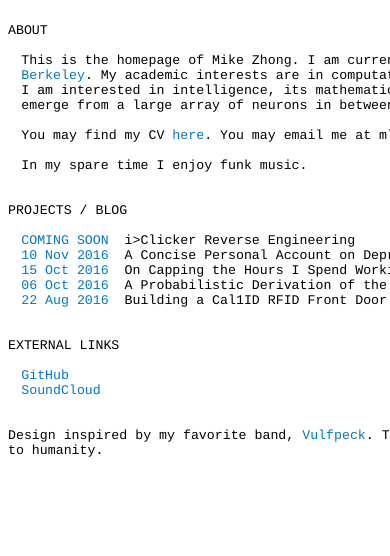
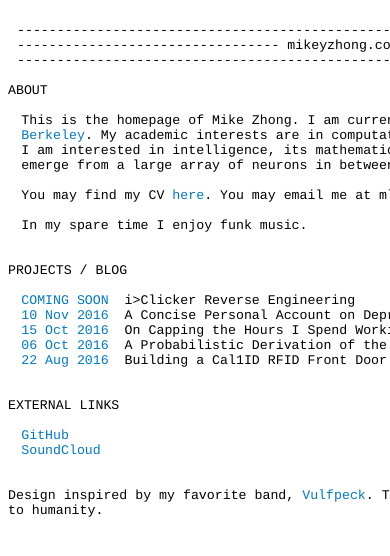
Before and after one commit to mlyzhong/mikeyzhong.com, a plain HTML site: page index.html in a window 390 px wide. Shown: the top 556 px of the page. Drawn offline with Linux system fonts and the light colour scheme.

Commit message:
trya again now?

```diff
--- a/mikeyzhong_files/font.css
+++ b/mikeyzhong_files/font.css
@@ -43,7 +43,16 @@ a:hover {text-decoration:underline;}
 
 @media (max-width: 670px) { /*for pesky smartphones*/
   .header {
-    display: none;
+    text-align: center;
+    margin-left: 0em; /* INDENTS */
+    font: 13.25px 'courier';
+    width: 670px;
+    position: relative;
+    white-space: -moz-pre-wrap; /* Mozilla, supported since 1999 */
+    white-space: -pre-wrap; /* Opera */
+    white-space: -o-pre-wrap; /* Opera */
+    white-space: pre-wrap; /* CSS3 - Text module (Candidate Recommendation) http://www.w3.org/TR/css3-text/#white-space */
+    word-wrap: break-word; /* IE 5.5+ */
   }
   .header-small {
     display:none;
```
